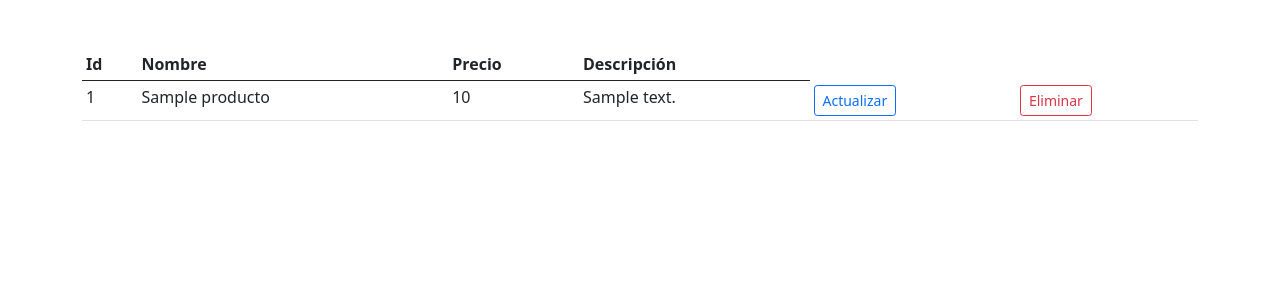
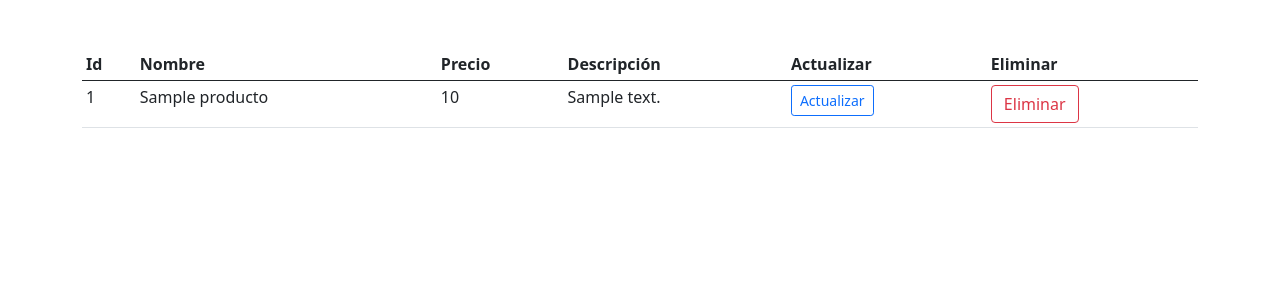
Before and after one commit to arianafm/CorgiTech, a Flask app: page /producto/ in a window 1280 px wide. Shown: the part 56-356 px from the top of the page. Run offline with Flask 2, Linux system fonts and the light colour scheme; tables that the repository leaves empty hold one stand-in row (values such as "Sample post"); parts of the project's set-up code (start-up, migrations or seed data) failed here and were passed over; some libraries are stand-ins or nearby versions.

Commit message:
El botón Eliminar ya funciona de manera correcta

```diff
--- a/PrimeraIteracion/src/templates/misPublicaciones.html
+++ b/PrimeraIteracion/src/templates/misPublicaciones.html
@@ -46,21 +46,22 @@
             <th>Nombre</th>
             <th>Precio</th>
             <th>Descripción</th>
+            <th>Actualizar</th>
+            <th>Eliminar</th>
         </thead>
         <tbody>
             {% for producto in productos %}
             <tr>
-              <td style="vertical-align">{{loop.index}}</td>
-              <td style="vertical-align">{{producto.nombre}}</td>
-              <td style="vertical-align">{{producto.precio}}</td>
-              <td style="vertical-align">{{producto.descripcion}}</td>
+              <td>{{loop.index}}</td>
+              <td>{{producto.nombre}}</td>
+              <td>{{producto.precio}}</td>
+              <td>{{producto.descripcion}}</td>
               <td><button type="button" class="btn btn-outline-primary btn-sm">
                 Actualizar
               </button></td>
-              <td><button type="button" class="btn btn-outline-danger btn-sm">
-                Eliminar
-              </button></td>
+              <td><form action="" method="POST" ><button class="btn btn-outline-danger" type="submit" name="eliminar" value={{producto.id}}><span class="glyphicon glyphicon-trash"></span>Eliminar</button> </form></td>
             </tr>
+            <!--  -->
             {% endfor %}
         </tbody>
     </table>
```
